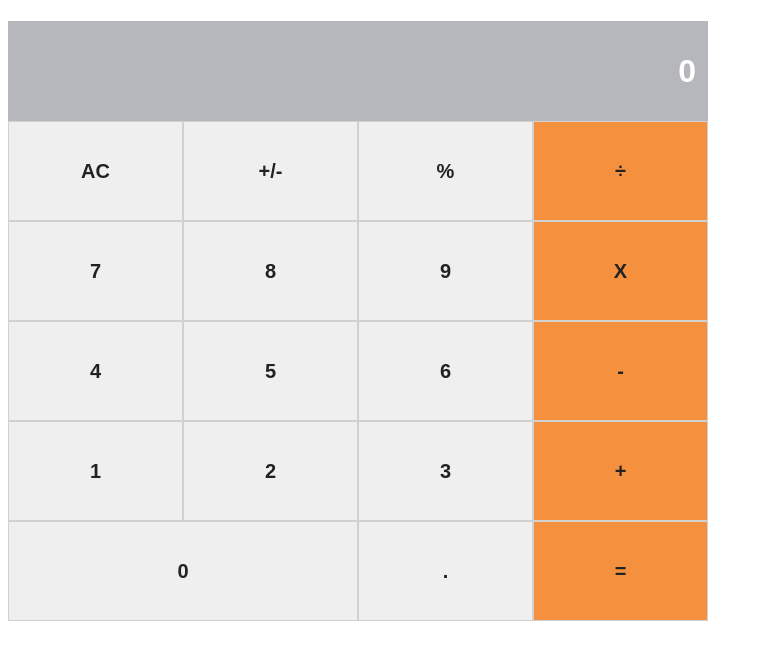
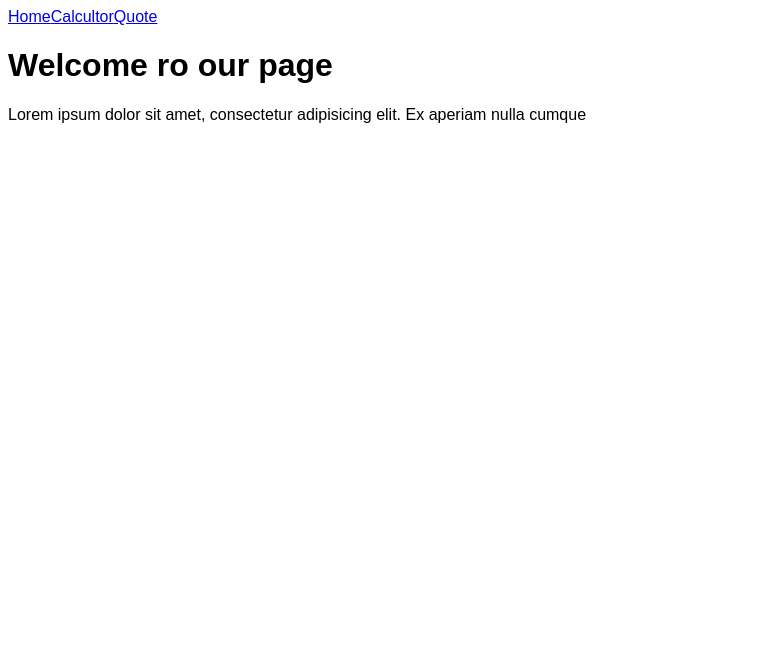
Before and after one commit to helciodev/math-magicians, a React (Create React App) app: page /calculator in a window 1280 px wide. Shown: the top 660 px of the page, without its empty margins (0-763 px from the left). Built offline with nearby package versions, Linux system fonts and the light colour scheme.

Commit message:
Add Home component

```diff
--- a/src/components/App.js
+++ b/src/components/App.js
@@ -1,33 +1,25 @@
-import React, { useState } from 'react';
-// import {Switch, Route} from 'react-router-dom';
-import ButtonPanel from './ButtonPanel';
-import Display from './Display';
-import calculate from '../logic/calculate';
+import { Switch, Route } from 'react-router-dom';
+import Navbar from './Navbar';
+import Calculator from './Calculator';
+import Home from './Home';
+import Quote from './Quote';
 
 function App() {
-  const [total, setTotal] = useState('');
-  const [next, setNext] = useState('');
-  const [operation, setOperation] = useState('');
-  const arr = [total, operation, next];
-
-  function handleClick(buttonName) {
-    const [newTotal, newOperation, newNext] = calculate(arr, buttonName);
-
-    setTotal(newTotal);
-    setOperation(newOperation);
-    setNext(newNext);
-  }
-
   return (
     <>
 
       {/*
   I will add a nav element with respective links
   I will wrap everything inside a main element */}
-      <div className="calculator-container">
-        <Display result={total} next={next} operation={operation} />
-        <ButtonPanel clickHandler={handleClick} />
-      </div>
+      <Navbar />
+      <main className="calculator-container">
+        <Switch>
+          <Route path="/calculator" component={Home} />
+          <Route path="/calculator" component={Calculator} />
+          <Route path="/calculator" component={Quote} />
+        </Switch>
+
+      </main>
     </>
   );
 }
--- /dev/null
+++ b/src/components/Calculator.js
@@ -0,0 +1,27 @@
+import React, { useState } from 'react';
+import Display from './Display';
+import ButtonPanel from './ButtonPanel';
+import calculate from '../logic/calculate';
+
+function Calculator() {
+  const [total, setTotal] = useState('');
+  const [next, setNext] = useState('');
+  const [operation, setOperation] = useState('');
+  const arr = [total, operation, next];
+
+  function handleClick(buttonName) {
+    const [newTotal, newOperation, newNext] = calculate(arr, buttonName);
+
+    setTotal(newTotal);
+    setOperation(newOperation);
+    setNext(newNext);
+  }
+  return (
+    <div className="calculator">
+      <Display result={total} next={next} operation={operation} />
+      <ButtonPanel clickHandler={handleClick} />
+    </div>
+  );
+}
+
+export default Calculator;
--- /dev/null
+++ b/src/components/Home.js
@@ -0,0 +1,12 @@
+import React from 'react';
+
+function Home() {
+  return (
+    <>
+      <h1>Welcome ro our page</h1>
+      <p>Lorem ipsum dolor sit amet, consectetur adipisicing elit. Ex aperiam nulla cumque </p>
+    </>
+  );
+}
+
+export default Home;
--- /dev/null
+++ b/src/components/Navbar.js
@@ -0,0 +1,14 @@
+import React from 'react';
+import { Link } from 'react-router-dom';
+
+function Navbar() {
+  return (
+    <>
+      <Link to="/">Home</Link>
+      <Link to="/calculator">Calcultor</Link>
+      <Link to="/quote">Quote</Link>
+    </>
+  );
+}
+
+export default Navbar;
```
